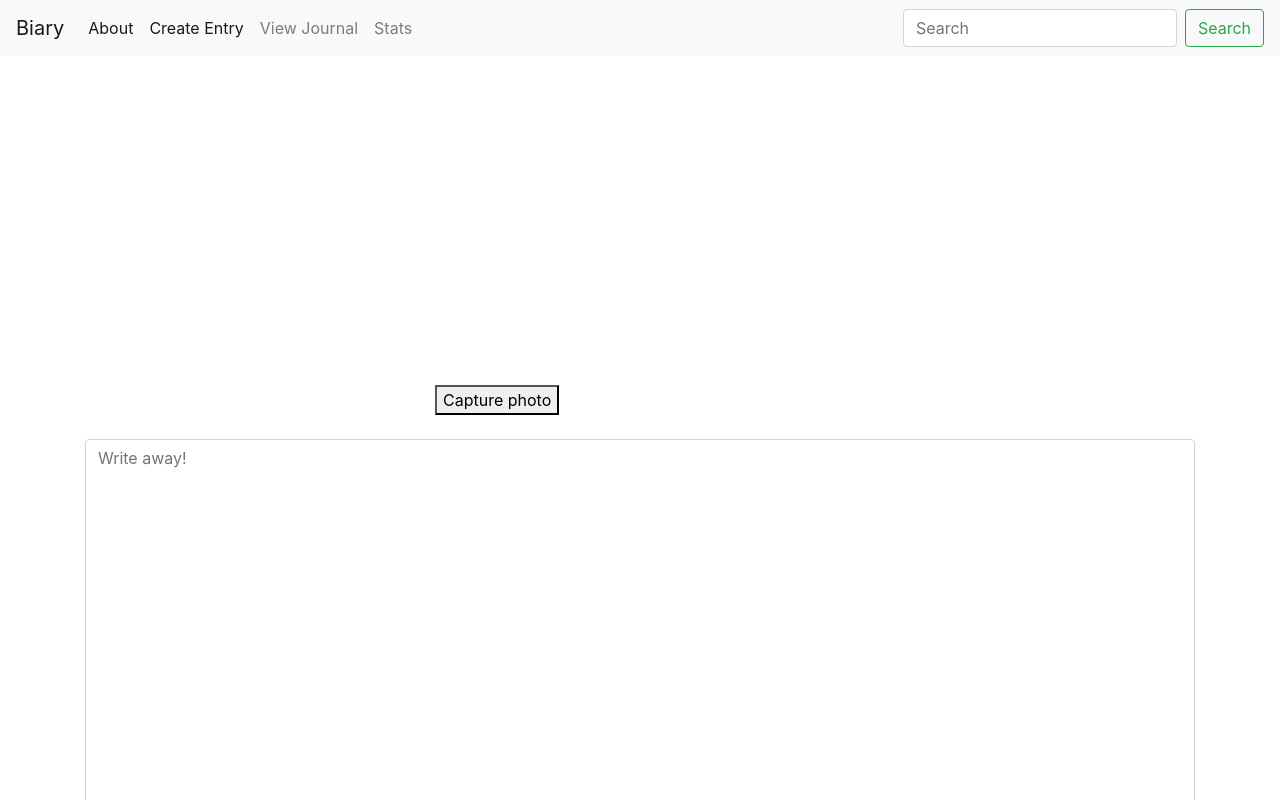
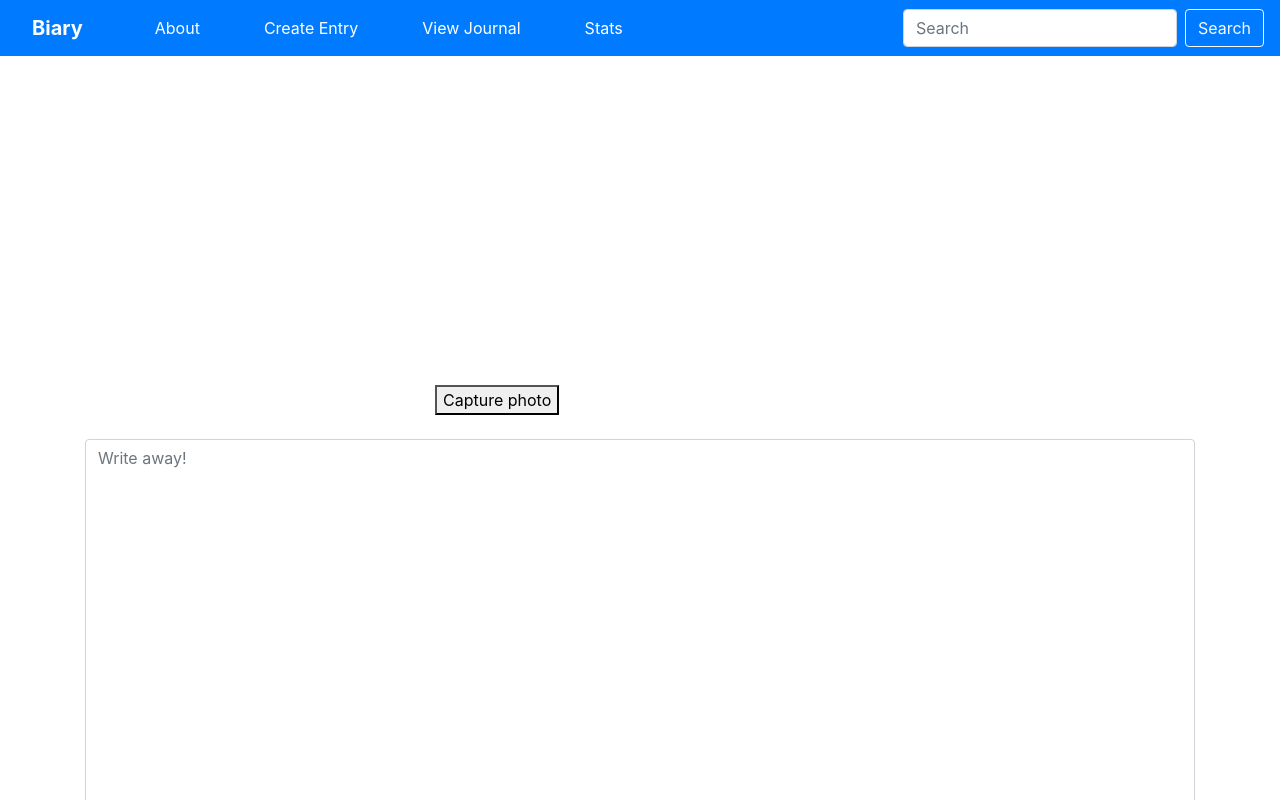
Before and after one commit to 1ntEgr8/biary, a React (Create React App) app: page /#/editor in a window 1280 px wide. Shown: the top 800 px of the page. Built offline with nearby package versions, Linux system fonts and the light colour scheme; no server answers; the HTML template or start-up script is replaced by a standard one.

Commit message:
made style changes

```diff
--- a/public/index.html
+++ b/public/index.html
@@ -11,7 +11,6 @@
     <link rel="manifest" href="%PUBLIC_URL%/manifest.json" />
     <link rel="stylesheet" href="https://stackpath.bootstrapcdn.com/bootstrap/4.2.1/css/bootstrap.min.css" integrity="sha384-GJzZqFGwb1QTTN6wy59ffF1BuGJpLSa9DkKMp0DgiMDm4iYMj70gZWKYbI706tWS" crossorigin="anonymous">
 
-
     <title>React App</title>
   </head>
   <body>
--- a/src/App.js
+++ b/src/App.js
@@ -15,29 +15,29 @@ class App extends Component{
     return(
     <HashRouter>
       <div classNameName="container">
-        <nav className="navbar navbar-expand-lg navbar-light bg-light">
-          <a className="navbar-brand" href="#">Biary</a>
+        <nav className="navbar navbar-expand-lg navbar-light bg-primary">
+          <a className="navbar-brand text-white font-weight-bold pl-3" href="#">Biary</a>
           <button className="navbar-toggler" type="button" data-toggle="collapse" data-target="#navbarSupportedContent" aria-controls="navbarSupportedContent" aria-expanded="false" aria-label="Toggle navigation">
           <span className="navbar-toggler-icon"></span>
           </button>
           <div className="collapse navbar-collapse" id="navbarSupportedContent">
             <ul className="navbar-nav mr-auto">
-              <li className="nav-item active">
-                <NavLink to="/" className="nav-link">About <span className="sr-only">(current)</span></NavLink>
+              <li className="nav-item pl-5">
+                <NavLink to="/" className="nav-link text-white">About <span className="sr-only">(current)</span></NavLink>
               </li>
-              <li className="nav-item">
-                <NavLink to="/editor" className="nav-link">Create Entry</NavLink>
+              <li className="nav-item pl-5">
+                <NavLink to="/editor" className="nav-link text-white">Create Entry</NavLink>
               </li>
-              <li className="nav-item">
-                <NavLink to="/view" className="nav-link">View Journal</NavLink>
+              <li className="nav-item pl-5">
+                <NavLink to="/view" className="nav-link text-white">View Journal</NavLink>
               </li>
-              <li className="nav-item">
-                <NavLink to="/stats" className="nav-link">Stats</NavLink>
+              <li className="nav-item pl-5">
+                <NavLink to="/stats" className="nav-link text-white">Stats</NavLink>
               </li>
             </ul>
             <form className="form-inline my-2 my-lg-0">
               <input className="form-control mr-sm-2" type="search" placeholder="Search" aria-label="Search"/>
-              <button className="btn btn-outline-success my-2 my-sm-0" type="submit">Search</button>
+              <button className="btn btn-outline-light my-2 my-sm-0" type="submit">Search</button>
             </form>
             </div>
           </nav>
--- a/src/components/Editor.js
+++ b/src/components/Editor.js
@@ -1,8 +1,10 @@
 import React, {Component} from 'react';
 import axios from 'axios';
-import WebcamCapture from './WebcamCapture';
+import Webcam from "react-webcam";
 
 class Editor extends Component{
+  dbEntry = {};
+
   constructor(props) {
     super(props);
     this.state = {
@@ -11,39 +13,72 @@ class Editor extends Component{
 
     this.handleChange = this.handleChange.bind(this);
     this.handleSubmit = this.handleSubmit.bind(this);
-  }
+  };
 
   handleChange(event) {
     this.setState({value: event.target.value});
-  }
+  };
 
   handleSubmit(event) {
-    console.log(this.state.value);
-    let dbEntry = {
-      message: this.state.value,
-      name: "THIS IS A MESSAGE"
-    }
-    axios.post('http://localhost:3001/api/putData', dbEntry)
+    event.preventDefault();
+    console.log("I have reached this part and am putting stuff onto the database");
+    this.dbEntry.message = this.state.value;
+    axios.post('http://localhost:3001/api/putData', this.dbEntry)
       .then(res => console.log(res.data));
-
+    console.log(this.dbEntry);
     /*axios.get('http://localhost:3001/api/getData')
       .then(res => {
         let entries = res.data;
         console.log(res);
       })
       */
-  }
+      let webCam = document.getElementById('webcam');
+      webCam.style.display = 'none';
+      let formId = document.getElementById('journal');
+      formId.style.display='none';
+      let success = document.getElementById('success');
+      success.style.visibility='visible';
+
+    };
+
+    setRef = webcam => {
+      this.webcam = webcam;
+    };
+
+    capture = () => {
+      this.imageSrc = this.webcam.getScreenshot();
+      console.log('reached here');
+      this.dbEntry.image = this.imageSrc;
+    };
 
   render() {
+    const videoConstraints = {
+      width: 1280,
+      height: 720,
+      facingMode: "user"
+    };
+
     return (
       <div className="container">
-      <WebcamCapture />
-        <form onSubmit={this.handleSubmit} method='POST'>
+      <div id='webcam'>
+      <Webcam
+        audio={false}
+        height={350}
+        ref={this.setRef}
+        screenshotFormat="image/jpeg"
+        width={350}
+        videoConstraints={videoConstraints}
+      />
+      <button onClick={this.capture}>Capture photo</button>
+      </div>
+
+        <form onSubmit={this.handleSubmit} method='POST' id='journal'>
           <div className="form-group">
             <textarea value={this.state.value} onChange={this.handleChange} className="form-control mt-4" placeholder="Write away!" style={{height: '40rem'}}/>
             <input type="submit" value="Post" className="btm btn-primary"/>
           </div>
         </form>
+        <h1 style={{visibility:'hidden'}} id='success'>WOO HOOO</h1>
       </div>
     );
   }
--- a/src/components/Header.js
+++ b/src/components/Header.js
@@ -4,9 +4,9 @@ class Header extends Component {
   render() {
     return (
       <div className="jumbotron">
-        <h1 className="display-4">Biary</h1>
-        <p className="lead">Some cool tagline</p>
-        <hr className="my-4"/>
+        <h1 className="display-4 d-flex justify-content-center">Biary</h1>
+        <p className="lead d-flex justify-content-center">Some cool tagline</p>
+        <hr className="my-4 d-flex justify-content-center"/>
           <p>Add some instructions</p>
           <a className="btn btn-primary btn-lg" href="#" role="button">Learn more</a>
       </div>
--- a/src/components/Journal.js
+++ b/src/components/Journal.js
@@ -2,9 +2,17 @@ import React, {Component} from 'react';
 
 class Journal extends Component{
   render(){
+    let diaryViews = [];
+    for(let i = 0; i<5; i++){
+      diaryViews.push(<h1 key={i}>Woo</h1>);
+    }
     return(
+      <div>
       <h1>Journal view page</h1>
+        <div>{diaryViews}</div>
+     </div>
     );
   }
 }
+
 export default Journal;
--- a/src/components/WebcamCapture.js
+++ b/src/components/WebcamCapture.js
@@ -7,7 +7,8 @@ class WebcamCapture extends React.Component {
   };
 
   capture = () => {
-    const imageSrc = this.webcam.getScreenshot();
+    this.imageSrc = WebcamCapture.webcam.getScreenshot();
+    return this.imageSrc;
   };
 
   render() {
@@ -27,7 +28,6 @@ class WebcamCapture extends React.Component {
           width={350}
           videoConstraints={videoConstraints}
         />
-        <button onClick={this.capture}>Capture photo</button>
       </div>
     );
   }
```
Also changed, not shown: src/components/UploadImage.js (deleted, +0 -31 lines), 1 other file (tests, documents, lock files or other folders).
